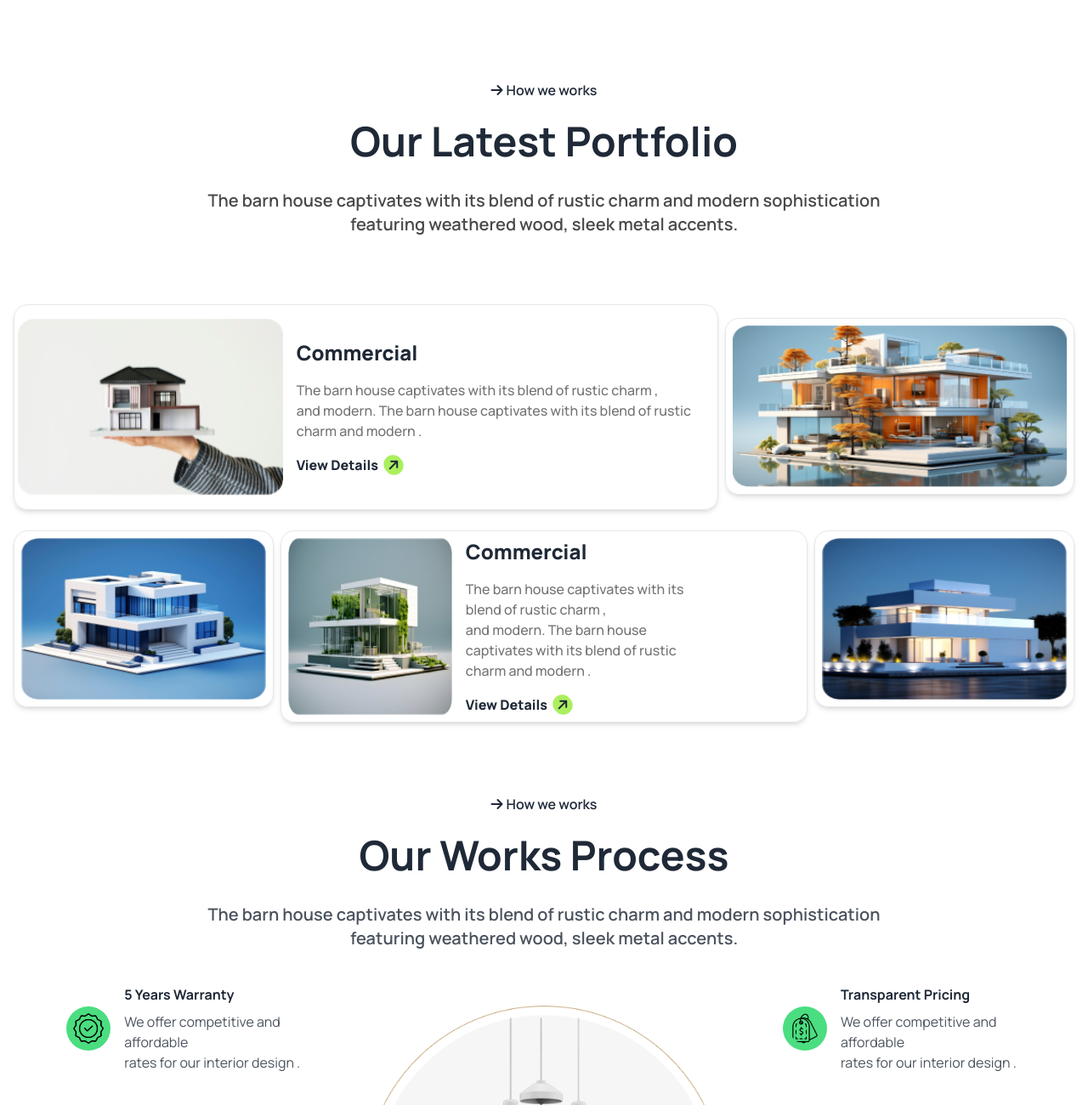
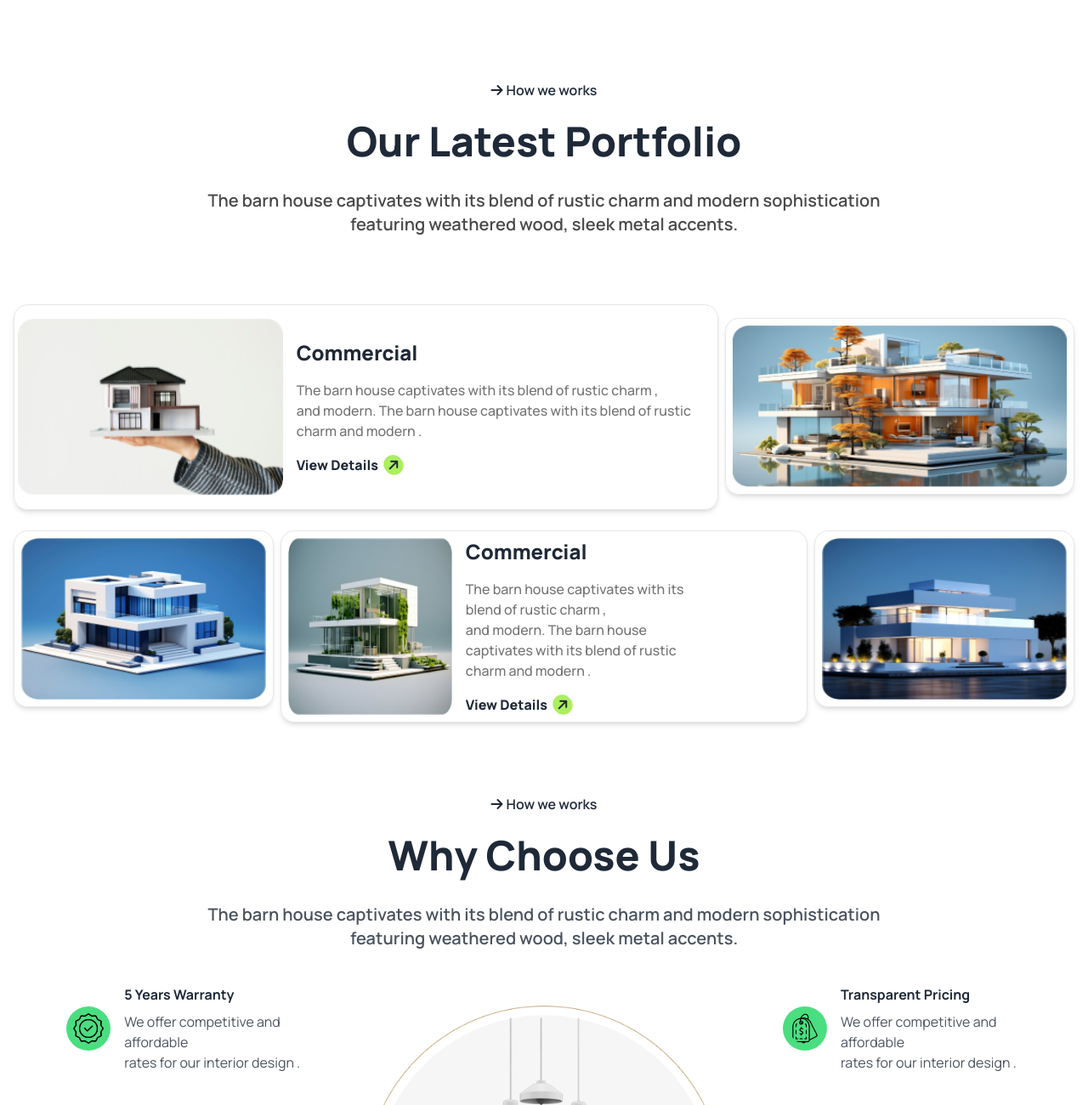
Before and after one commit to Tamjid388/Biker_Zone_LandingPage, a plain HTML site: page index.html in a window 1280 px wide. Shown: the part 1980-3280 px from the top of the page at 85% size. Drawn offline with nearby package versions, Linux system fonts and the light colour scheme.

Commit message:
complete

```diff
--- a/index.html
+++ b/index.html
@@ -220,7 +220,7 @@
           <i class="fa-solid fa-arrow-right mr-1 py-2"> </i>How we works
         </div>
 
-        <h1 class="text-5xl font-bold pt-5 pb-8">Our Latest Portfolio</h1>
+        <h1 class="text-5xl font-extrabold pt-5 pb-8">Our Latest Portfolio</h1>
         <h2 class="text-xl font-semibold text-[#494949]">
           The barn house captivates with its blend of rustic charm and modern
           sophistication <br />
@@ -314,7 +314,7 @@
             <i class="fa-solid fa-arrow-right mr-1 py-2"> </i>How we works
           </div>
 
-          <h1 class="text-5xl font-bold pt-5 pb-8">Our Works Process</h1>
+          <h1 class="text-5xl font-extrabold pt-5 pb-8">Why Choose Us</h1>
           <h2 class="text-xl font-semibold opacity-80 mb-10">
             The barn house captivates with its blend of rustic charm and modern
             sophistication <br />
@@ -454,7 +454,7 @@
             <i class="fa-solid fa-arrow-right mr-1 py-2"> </i>How we works
           </div>
 
-          <h1 class="text-5xl font-bold pt-5 pb-8">Our Works Process</h1>
+          <h1 class="text-5xl font-extrabold pt-5 pb-8">Our Works Process</h1>
           <h2 class="text-xl font-semibold text-[#494949]">
             The barn house captivates with its blend of rustic charm and modern
             sophistication <br />
```
